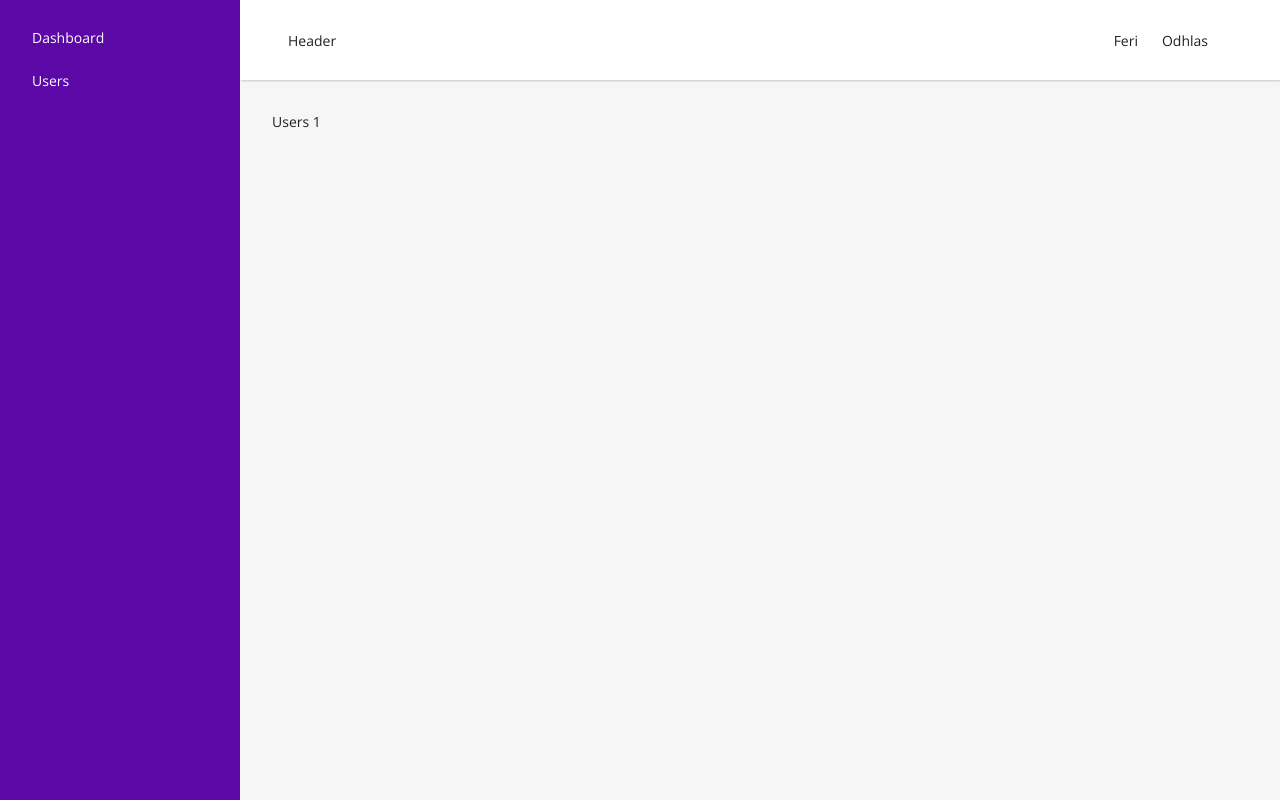
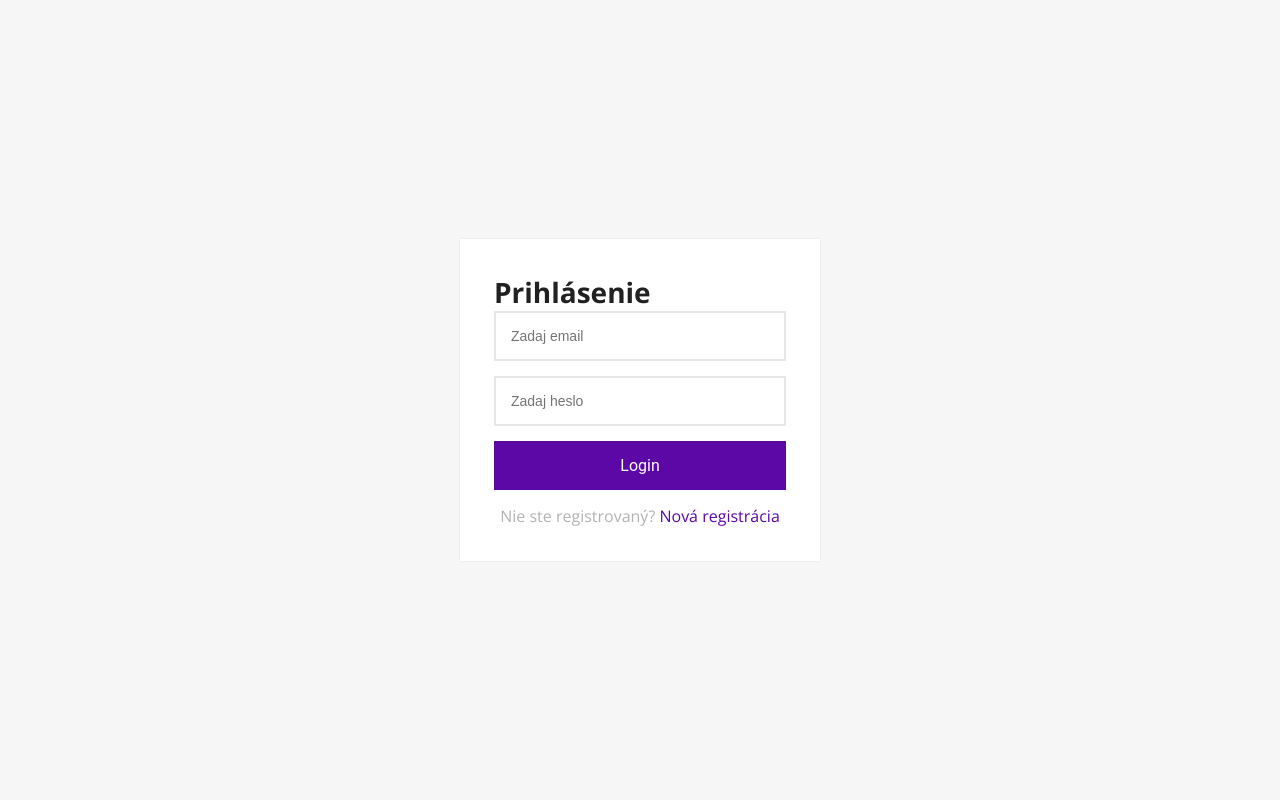
Before and after one commit to FrantisekTeplicky/laravelreact, a React (Vite) app in the folder react/: page /login in a window 1280 px wide. Before the commit this address led to /users. Built offline with nearby package versions, Linux system fonts and the light colour scheme.

Commit message:
Formular login a odklik na novu registraciu

```diff
--- a/react/src/components/GuestLayout.jsx
+++ b/react/src/components/GuestLayout.jsx
@@ -16,8 +16,7 @@ export default function GuestLayout() {
     return (
         <div>
             <div>
-                Sekcia Iba pre prihlasených a vložené z menu:
-                <Outlet />
+               <Outlet />
             </div>
         </div>
     )
--- a/react/src/contexts/ContextProvider.jsx
+++ b/react/src/contexts/ContextProvider.jsx
@@ -13,13 +13,11 @@ const StateContext = createContext({
 export const ContextProvider = ({children}) => {
     // info o prihlasenom uzivatelovi
     const [user, setUser] = useState({
-        id: 1,
-        name: 'Feri',
-        email: 'sao@feri.sk',
-        role: 'Admin'
+        name: 'Feri'
     });
     //const [token, _setToken] = useState(localStorage.getItem("ACCESS_TOKEN"));
-    const [token, _setToken] = useState(123); //testovaci token
+    //const [token, _setToken] = useState(123); //testovaci token
+    const [token, _setToken] = useState(null); //testovaci token
 
     const setToken = (token) => {
         _setToken(token)
--- a/react/src/views/Login.jsx
+++ b/react/src/views/Login.jsx
@@ -1,8 +1,27 @@
+import { Link } from "react-router-dom";
+
 export default function Login() {
+
+  const onSubmit = (ev) => {
+    ev.preventDefault()
+}
+
   return (
-    <div>
+    // Formular na prihlásenie
+    <div className="login-signup-form animated faadeInDown">
+      <div className="form">
+        <form onSubmit={onSubmit}>
+            <h1>Prihlásenie</h1>
+            <input type="email" placeholder="Zadaj email" />
+            <input type="password" placeholder="Zadaj heslo" />
+            <button className="btn btn-block">Login</button>
+            <p className="message">
+              Nie ste registrovaný? <Link to="/signup">Nová registrácia</Link>
+            </p>
 
-      Login
+        </form>
+
+      </div>
 
     </div>
   )
```
